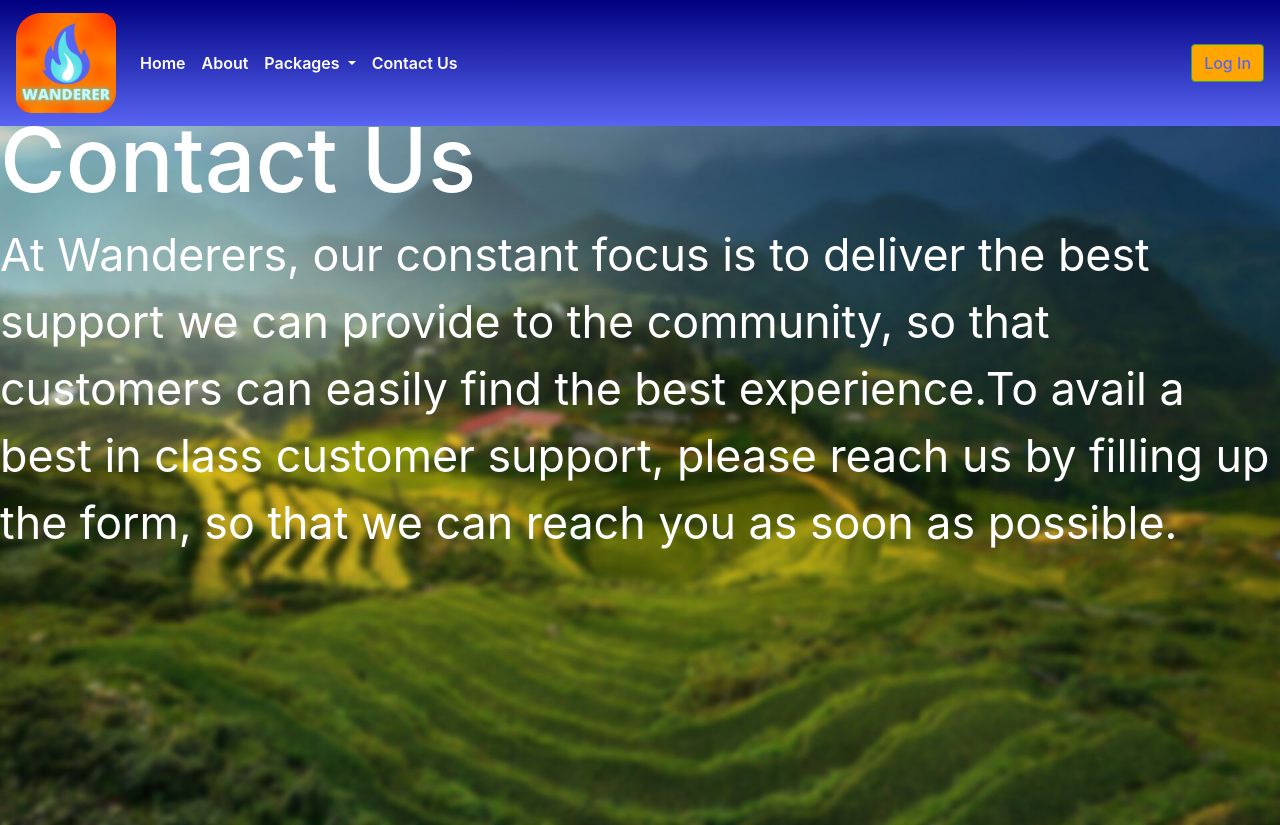
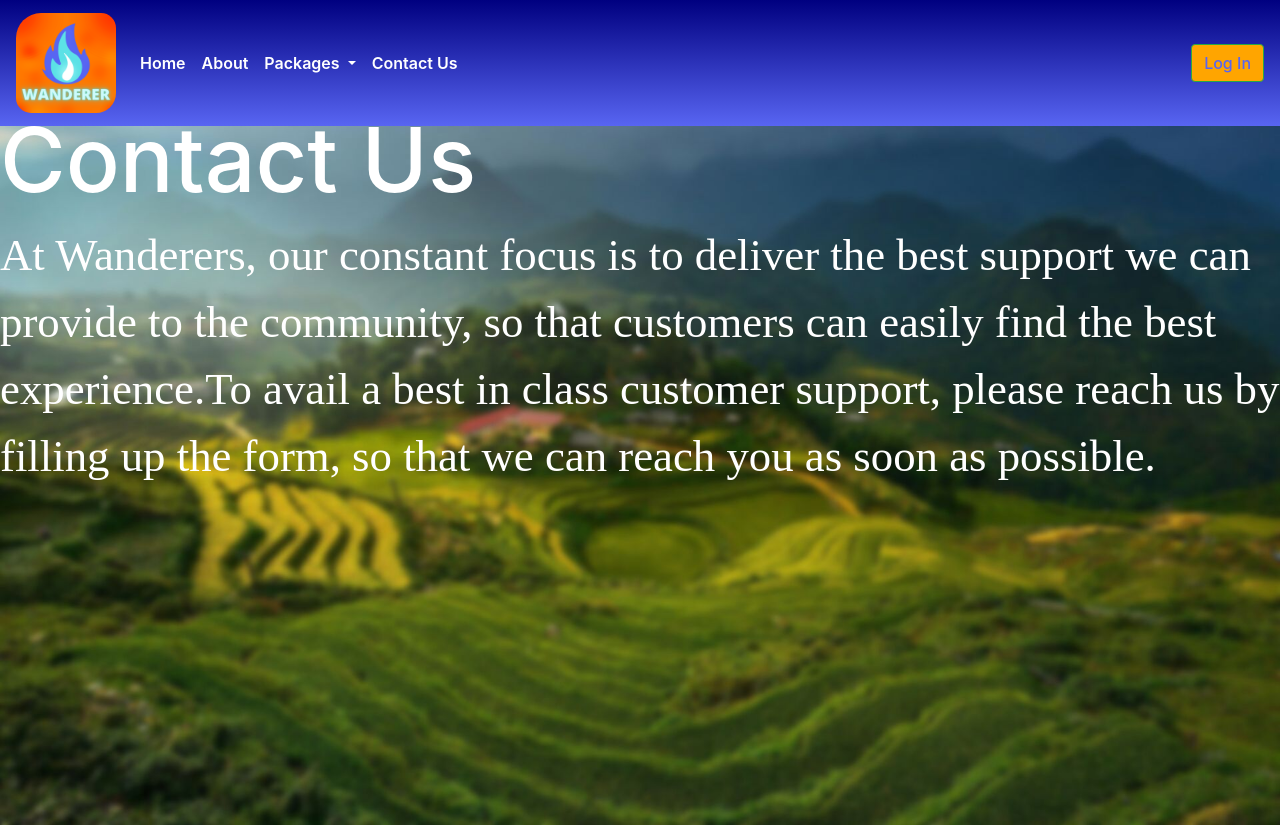
Before and after one commit to abhigyan-c/wanderer, a PHP site: page /OtherHTML/contactus.html in a window 1280 px wide. Shown: the top 825 px of the page. Run offline with PHP 8.4, Linux system fonts and the light colour scheme.

Commit message:
Update contact.css

```diff
--- a/CSS/contact.css
+++ b/CSS/contact.css
@@ -37,6 +37,7 @@ body{
 .contactustext {
   color: white;
   font-size: 3.5vw;
+  font-family: 'Montserrat';
   align-self: left;
   pointer-events: none;
 }
```
